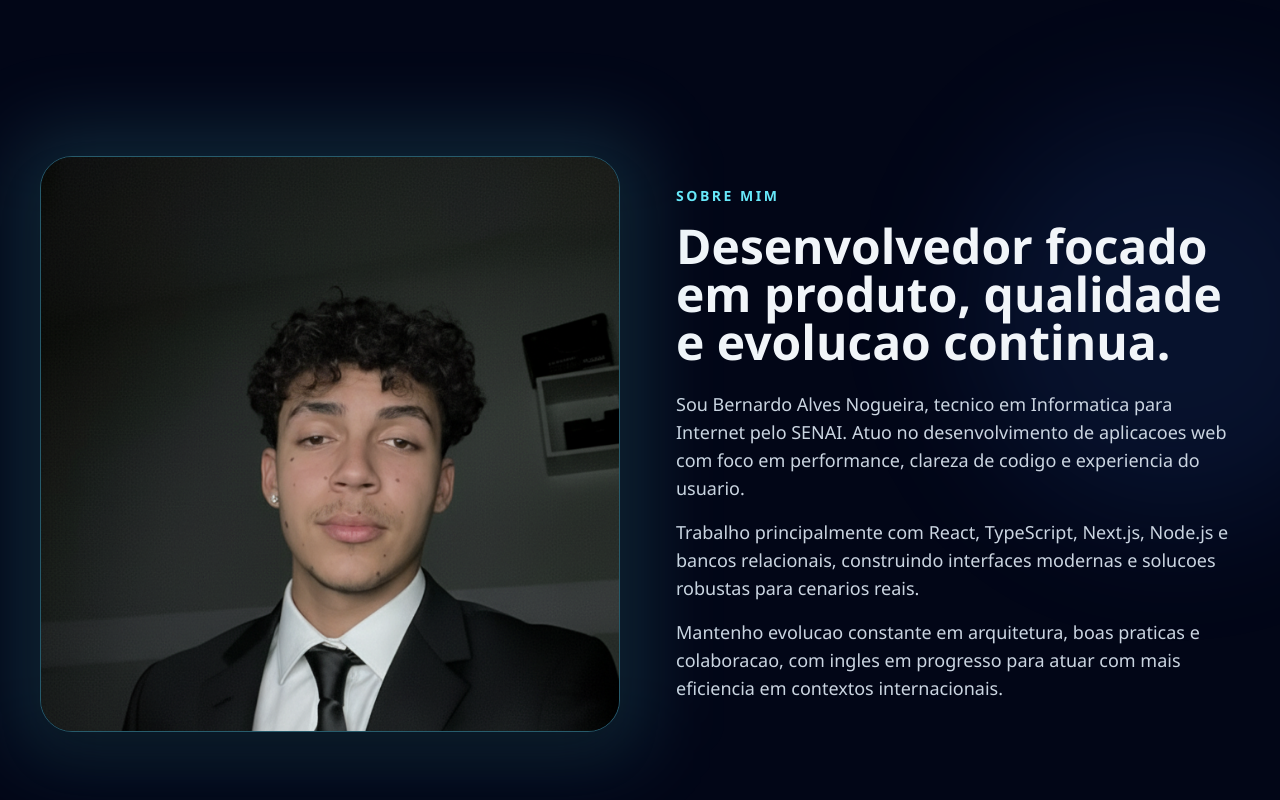
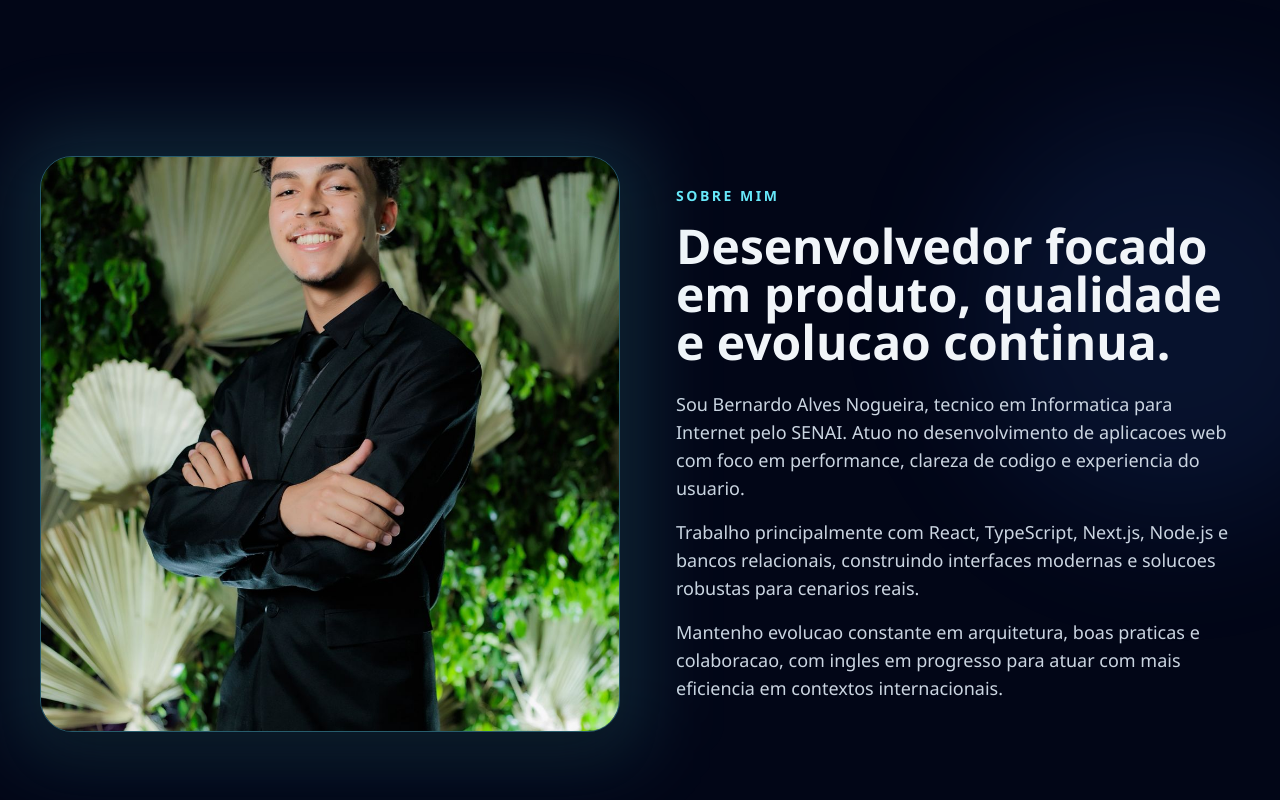
Before and after one commit to BernardoNogueiraDEV/portifolio, a React (Create React App) app: page / in a window 1280 px wide. Shown: the part 756-1556 px from the top of the page. Built offline with nearby package versions, Linux system fonts and the light colour scheme.

Commit message:
trocando minha foto

```diff
--- a/src/components/about.tsx
+++ b/src/components/about.tsx
@@ -18,7 +18,7 @@ export default function About() {
           <div className="relative w-full md:w-[48vw] max-w-[760px]">
             <div className="absolute -inset-6 rounded-[2rem] bg-cyan-300/15 blur-2xl" />
             <img
-              src="/euFormal.png"
+              src="/euFormal.jpg"
               alt="Bernardo Nogueira"
               className="relative h-[48vh] md:h-[72vh] w-full rounded-[2rem] border border-cyan-300/30 shadow-2xl object-cover"
             />
```
Also changed, not shown: public/euFormal.jpg (added), public/euFormal.png (deleted).
